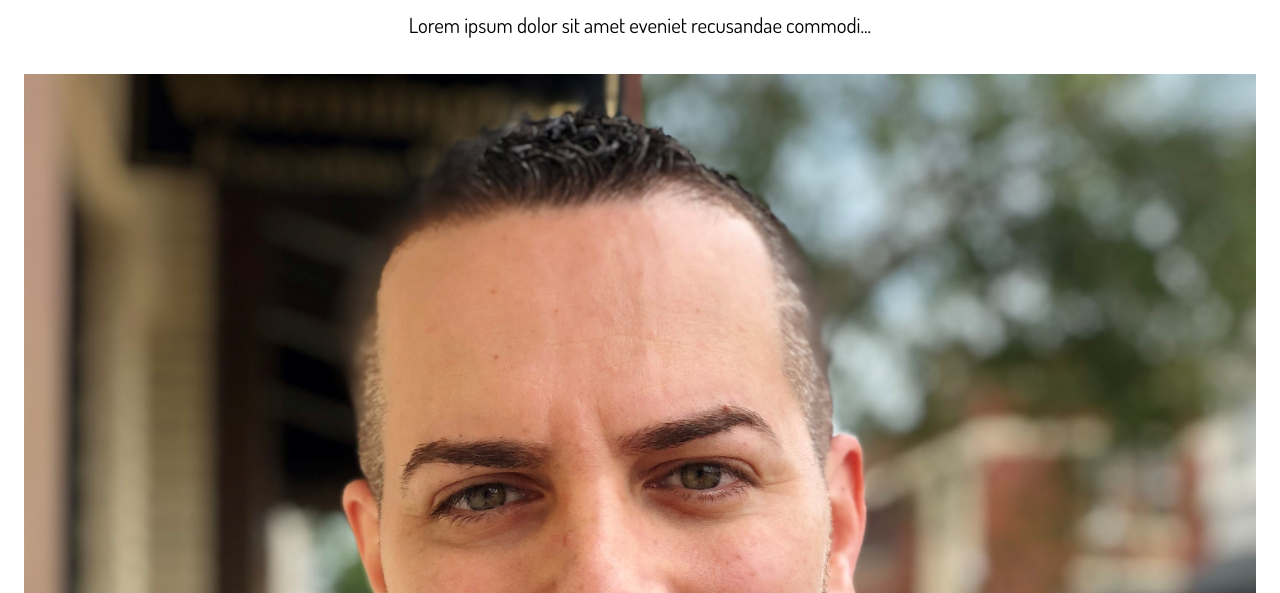
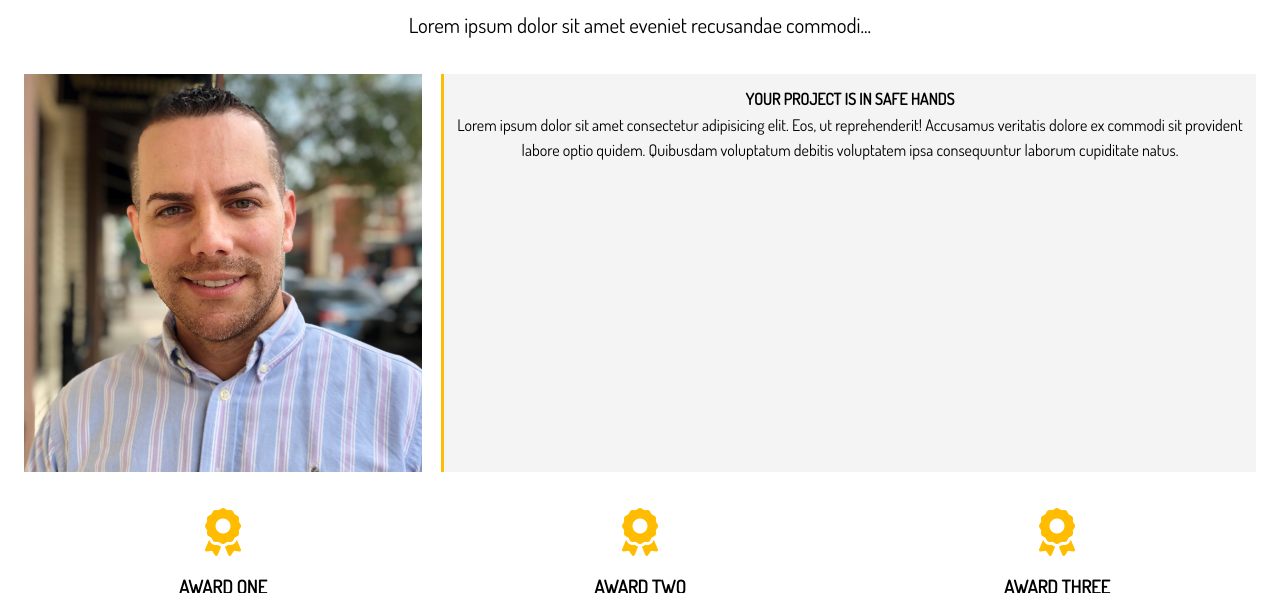
Before and after one commit to jt227b/Portfolio-Sass, a website: page dist/about.html in a window 1280 px wide. Shown: the part 207-800 px from the top of the page. Drawn offline with Linux system fonts and the light colour scheme.

Commit message:
About info page done

```diff
--- a/SCSS/main.scss
+++ b/SCSS/main.scss
@@ -200,6 +200,47 @@ img {
   }
 }
 
+// About Sections
+#about {
+  &-a {
+    .about-info {
+      display: grid;
+      grid-template-areas:
+        "bioimage bio bio"
+        "aw1 aw2 aw3";
+      grid-gap: 1.2rem;
+    }
+
+    // Grid Areas
+    .bio-image {
+      grid-area: bioimage;
+    }
+
+    .bio {
+      grid-area: bio;
+      border-left: 3px solid $main-color;
+      padding: 0.8rem;
+    }
+
+    .award-1 {
+      grid-area: aw1;
+    }
+    .award-2 {
+      grid-area: aw2;
+    }
+    .award-3 {
+      grid-area: aw3;
+    }
+
+    .award-1 .fas,
+    .award-2 .fas,
+    .award-3 .fas {
+      color: $main-color;
+      margin: 1rem;
+    }
+  }
+}
+
 // Footer
 #main-footer {
   background: $dark-color;
```
Also changed, not shown: dist/css/main.css.
